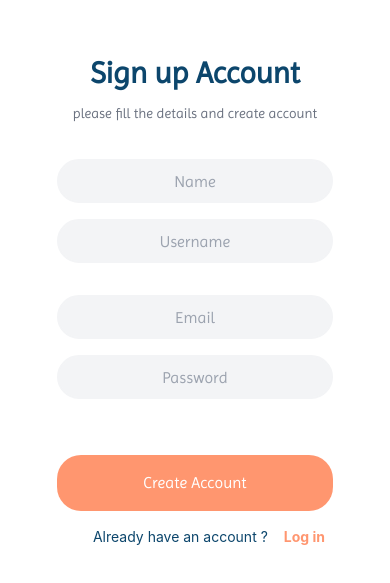
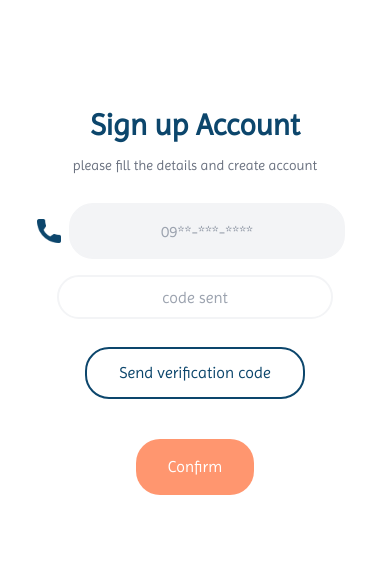
Before and after one commit to HastiHomayooni/App1, a React (Create React App) app: page /SignUp in a window 390 px wide. Shown: the part 111-694 px from the top of the page. Built offline with nearby package versions, Linux system fonts and the light colour scheme.

Commit message:
give phone number

```diff
--- a/package.json
+++ b/package.json
@@ -14,6 +14,7 @@
     "react-dom": "^18.2.0",
     "react-images-uploading": "^3.1.7",
     "react-leaflet": "^4.2.1",
+    "react-phone-number-input": "^3.3.9",
     "react-router-dom": "^6.16.0",
     "react-scripts": "5.0.1",
     "swiper": "^9.4.1",
@@ -63,8 +64,7 @@
     "transform": {
       "^.+\\.[jt]sx?$": "babel-jest"
     },
-    "transformIgnorePatterns": [
-    ],
+    "transformIgnorePatterns": [],
     "testEnvironment": "jsdom"
   }
 }
--- /dev/null
+++ b/src/Admin.js
@@ -0,0 +1,51 @@
+import React, { useState } from 'react';
+import './App.css';
+import friends from './images/friends.png';
+import { Link } from "react-router-dom";
+import axios from 'axios';
+
+function Start(){
+    const [Array,setArray]=useState([])
+    const done = async () => {
+        console.log("speee")
+
+            try {
+                console.log("oomad")
+                axios.defaults.headers.put['Content-Type'] = 'application/json';
+                const response = await axios.put(
+                    'http://localhost:5000/Logs',
+                    {
+
+                    }
+                );
+                const status = response.status;
+                const data = response.data
+                console.log(data)
+                console.log(status)
+                setArray(data)
+            } catch (error) {
+                alert("This username is already used")
+                console.error('Error fetching address:', error);
+            }
+      };
+    return(
+        <div className='w-full flex flex-col items-center justify-center'>
+            <div className='w-auto bg-myOrange p-3 cursor-pointer' onClick={done}>Panel Admin</div>
+            <div className='w-auto flex flex-col items-center justify-center'>
+                {Array.map((user)=>(
+                    <>
+                        <div key={user.user.user_id} className='w-auto flex'>
+                            <div className='w-auto mr-1 text-myOrange'>user_id:</div>
+                            <div className='w-auto mr-2'>{user.user.user_id}|</div>
+                            <div className='w-auto mr-1 text-myOrange'>username:</div>
+                            <div className='w-auto mr-2'>{user.user.username}|</div>
+                            <div className='w-auto mr-1 text-myOrange'>email:</div>
+                            <div className='w-auto'>{user.user.email}</div>
+                        </div>
+                    </>
+                ))}
+            </div>
+        </div>
+    )
+}
+export default Start;
--- a/src/App.js
+++ b/src/App.js
@@ -7,6 +7,7 @@ import Specification from '../src/Specification';
 import FriendProfile from '../src/FriendProfile';
 import Map from '../src/Map';
 import Account from '../src/Account'
+// import Admin from '../src/Admin'
 import { BrowserRouter, Routes, Route } from "react-router-dom";
 
 import {useState} from 'react';
@@ -29,6 +30,7 @@ function App() {
           <Route path='Map' element={<Map user={user} setUser={setUser} setUserArray={setUserArray} OtherLocation={OtherLocation} setOtherLocation={setOtherLocation} />}/>
           <Route path='Account' element={<Account user={user}/>}/>
           <Route path='FriendProfile' element={<FriendProfile userArray={userArray} posts={posts}/>}/>
+          {/* <Route path='Admin' element={<Admin/>}/> */}
         </Route>
       </Routes>
     </BrowserRouter>
--- a/src/SignUp.js
+++ b/src/SignUp.js
@@ -3,8 +3,16 @@ import './App.css';
 import { Link } from "react-router-dom";
 import { useState } from 'react';
 import axios from 'axios';
+// import Phone from 'react-phone-number-input'
+import 'react-phone-number-input/style.css'
+import call from './images/call.png'
 
 function SignUp({setUser}){
+    const [boolNumber,setboolNumber] = useState(false);
+    const [Number,setNumber] = useState('');
+    const [code,setCode] = useState('');
+    const [codeSent,setCodeSent] = useState('');
+
     const [confirm,setConfirm] = useState(false);
     const [create,setCreate] = useState(false)
 
@@ -97,12 +105,35 @@ function SignUp({setUser}){
             setConfirm(true)
         }
       };
+
+    function sendCode(){
+        if (Number ===''){
+            alert('Please fill your phone number')
+        }else{
+            alert('We sent code to your phone number')
+            let cSent=100+Math.floor(Math.random() * 9999)
+            console.log(cSent)
+            setCodeSent(cSent)
+        }
+    }
+
+    function next(){
+        if(codeSent ===''){
+            alert('Please fill your phone number')
+        }else{
+            if(codeSent==code){
+                setboolNumber(true)
+            }else{
+                alert('code is incorrect')
+            }
+        }
+    }
     return(
         <div className='w-screen h-screen bg-gray-100 flex items-center justify-center sm:p-4'>
             <div className='w-screen h-screen sm:w-auto sm:h-auto bg-white flex flex-col items-center justify-center sm:rounded-3xl p-4 sm:px-20 sm:py-10'>
                 <div className='w-auto font-imprima text-myDark text-3xl text-center'><b>Sign up Account</b></div>
                 <div className='w-auto text-center font-imprima text-sm text-gray-500 mt-3'>please fill the details and create account</div>
-                <div className='flex flex-col my-5 w-auto'>
+                {boolNumber &&(<div className='flex flex-col my-5 w-auto'>
                     <div className='flex flex-col w-auto my-2 md:flex-row'>
                         <div className='flex flex-col w-auto'>
                             <input className='border-2 placeholder:font-imprima placeholder:text-center text-center bg-gray-100 border-gray-100 w-auto mx-2 my-2 md:px-6 md:py-3 px-3 py-2 rounded-3xl focus:border-myDark focus:outline-none'
@@ -143,7 +174,18 @@ function SignUp({setUser}){
                             <div className='text-myOrange ml-2 text-sm mr-auto'><b>Log in</b></div>
                         </Link>
                     </div>
-                </div>
+                </div>)}
+                {!boolNumber &&(<div className='flex flex-col items-center my-5 w-auto'>
+                    <div className='w-full flex'>
+                        <img className='w-6 py-6' src={call} alt='phone number'/>
+                        <input className='border-2 placeholder:font-imprima placeholder:text-center text-center bg-gray-100 border-gray-100 w-auto mx-2 my-2 md:px-6 md:py-3 px-3 py-2 rounded-3xl focus:border-myDark focus:outline-none'
+                            value={Number} onChange={e => setNumber(e.target.value)}  pattern="[0-9]{3}-[0-9]{3}-[0-9]{4}" type='text' placeholder='09**-***-****'/>
+                    </div>
+                    <input className='border-2 placeholder:font-imprima placeholder:text-center text-center bg-transparent border-gray-100 w-auto mx-2 my-2 md:px-6 md:py-3 px-3 py-2 rounded-3xl focus:border-myDark focus:outline-none'
+                            value={code} onChange={e => setCode(e.target.value)}  pattern="[0-9]{3}-[0-9]{3}-[0-9]{4}" type='text' placeholder='code sent'/>
+                    <button className='bg-transparent border-myDark border-2 rounded-3xl mx-2 py-3 px-8 w-auto text-myDark text-center font-imprima mt-5' onClick={sendCode}>Send verification code</button>
+                    <button className='bg-myOrange rounded-3xl mx-2 py-4 px-8 w-auto text-white text-center font-imprima mt-10' onClick={next}>Confirm</button>
+                </div>)}
             </div>
         </div>
     )
--- a/src/Start.js
+++ b/src/Start.js
@@ -18,6 +18,9 @@ function Start(){
                     <div className='text-white ml-2 text-sm'><b>Log in</b></div>
                 </Link>
             </div>
+            {/* <Link className='w-auto' to={'/Admin'}>
+                    <div className='text-white ml-2 text-2xl border-2 border-white p-1'>Admin Panel</div>
+            </Link> */}
         </div>
     );
 }
```
Also changed, not shown: src/images/call.png (added), 1 other file (tests, documents, lock files or other folders).
